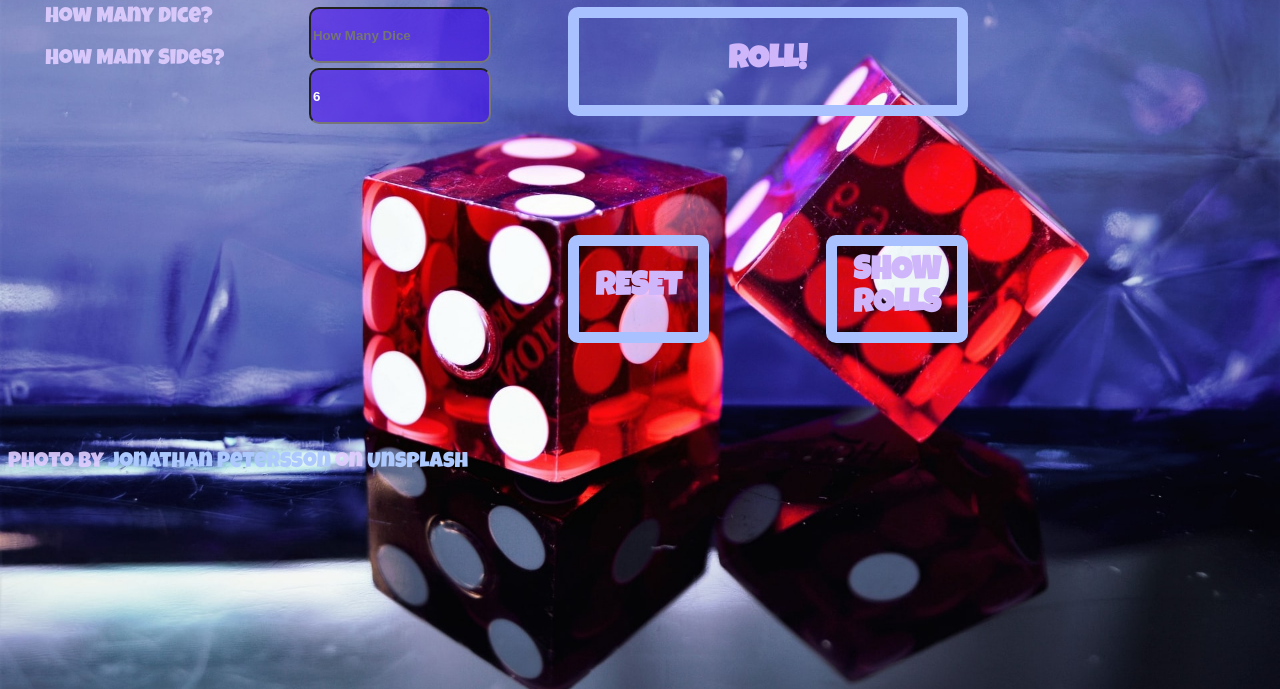
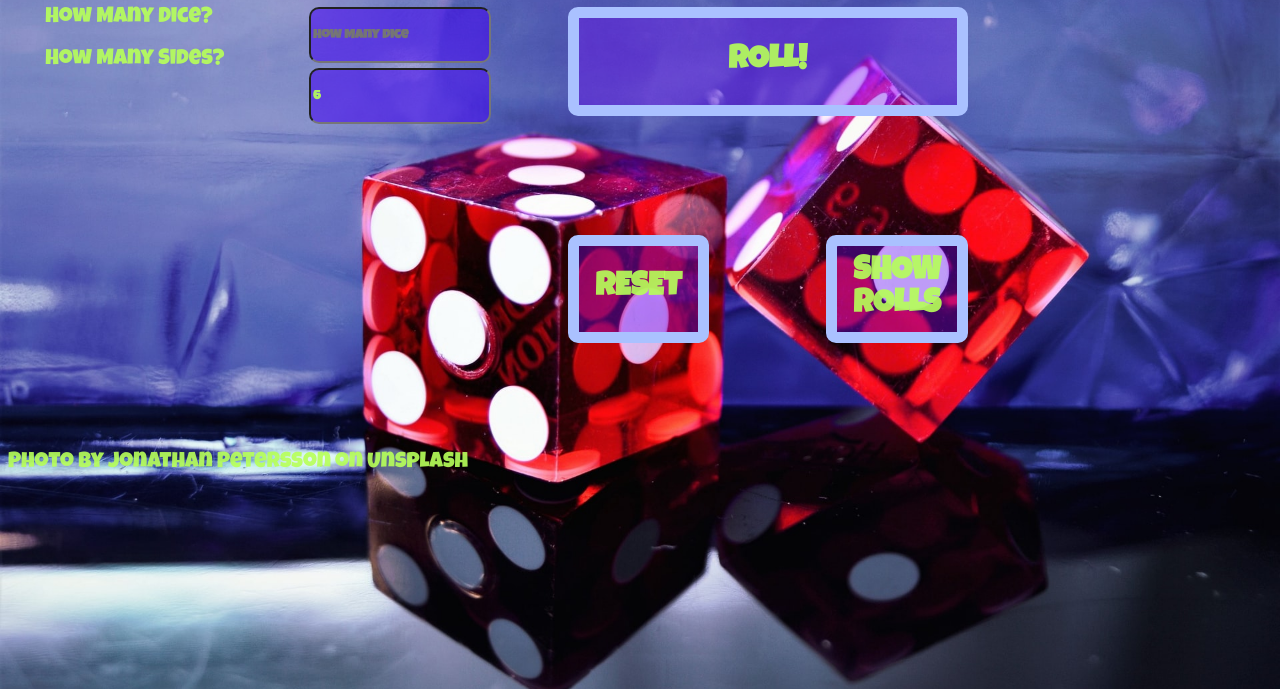
Before and after one commit to rianDevRain/diceRoller, a plain HTML site: page index.html in a window 1280 px wide. Shown: the part 111-800 px from the top of the page. Drawn offline with Linux system fonts and the light colour scheme.

Commit message:
Contrast :100:

```diff
--- a/style.scss
+++ b/style.scss
@@ -5,7 +5,7 @@ html {
 	font-size: 1.7vw;
 	background-color: black;
 	background: url(./jonathan-petersson-W8V3G-Nk8FE-unsplash.jpg) center center / cover fixed;
-  color: rgba(224, 205, 255, 0.911);
+  color: rgba(183, 255, 89, 0.911);
   font-family: 'Luckiest Guy', cursive;
 }
 :root {
@@ -15,17 +15,18 @@ span {
 	text-decoration: none;
 	a:link {
 		text-decoration: none;
-		color: rgb(173, 200, 252);
+		color:rgba(183, 255, 89, 0.911);
 	}
 }
 input {
 	width: 8rem;
 	background-color: rgba(66, 2, 243, 0.562);
-	color: white;
+	color: rgba(183, 255, 89, 0.911);;
 	font-weight: bold;
 	height: 50px;
-	box-shadow: inset 0 0 0 3px rgb(215, 200, 255) (212, 204, 204);
-	border-radius: 10px;
+	box-shadow: inset 0 0 0 3px rgb(178, 155, 241) (212, 204, 204);
+  border-radius: 10px;
+  font-family: 'Luckiest Guy', cursive;
 }
 .container {
 	display: grid;
@@ -87,10 +88,10 @@ input {
 		text-decoration: none;
 		text-transform: uppercase;
 		font-weight: bold;
-		color: #cfb5fa;
+		color: rgba(183, 255, 89, 0.911);;
 		text-align: center;
 		transition: all 0.15s;
-		background-color: rgba(135, 207, 235, 0);
+		background-color: rgba(112, 9, 247, 0.377);
 		height: 50%;
 		border-radius: 10px;
     cursor: pointer;
```
Also changed, not shown: style.css, 1 other file.
